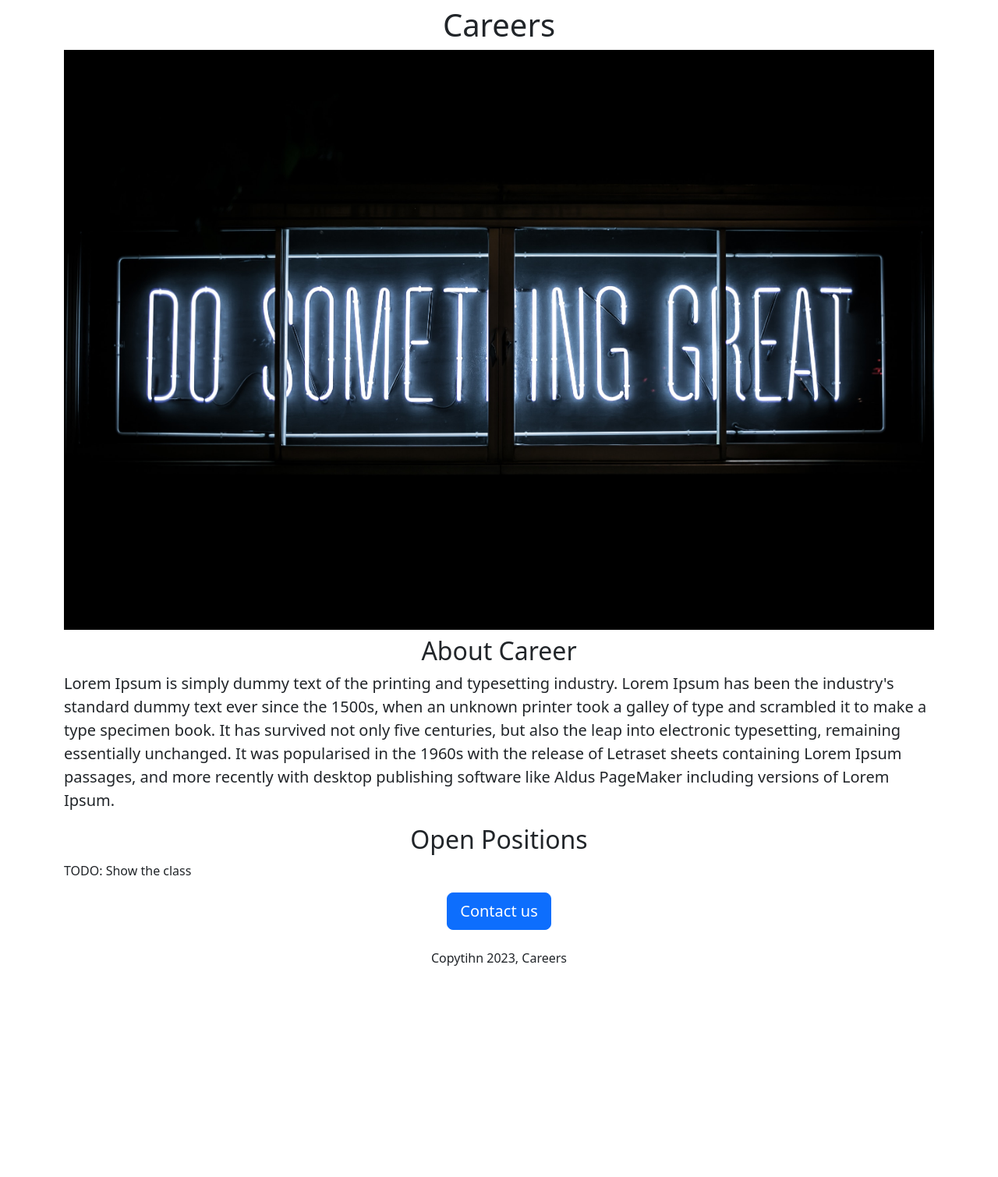
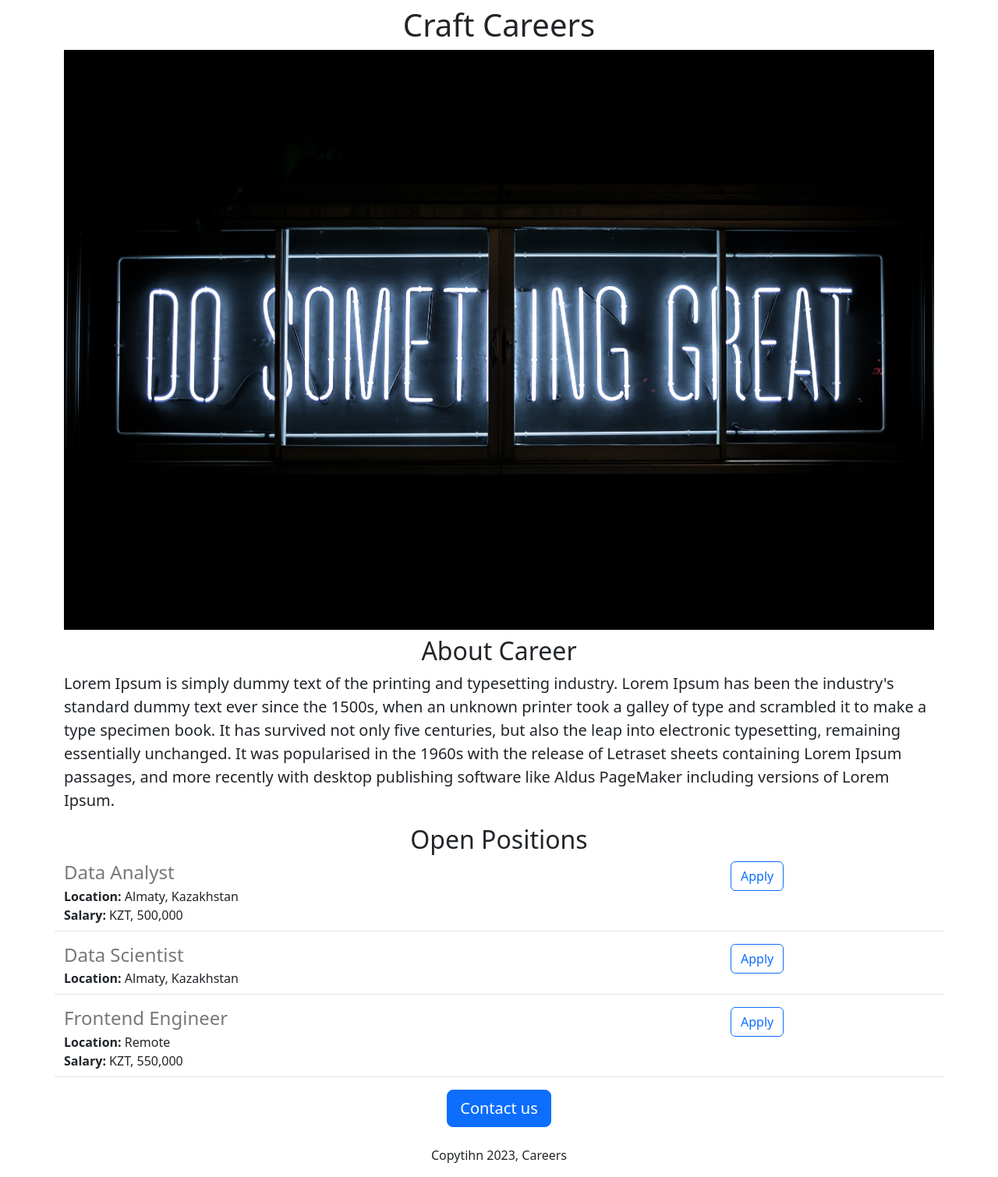
Before and after one commit to AlisherAlseiit/careers-website, a Flask app: page / in a window 1280 px wide. Shown: the whole page at 78% size. Before the commit the page ends 1239 px from the top, so only its background shows below. Run offline with Flask 3, Linux system fonts and the light colour scheme.

Commit message:
added dynamic data and API route

```diff
--- a/app.py
+++ b/app.py
@@ -1,11 +1,32 @@
-from flask import Flask, render_template
+from flask import Flask, render_template, jsonify
 
 app = Flask(__name__)
+
+JOBS = [{
+  'id': 1,
+  'title': "Data Analyst",
+  'location': 'Almaty, Kazakhstan',
+  'salary': 'KZT, 500,000'
+}, {
+  'id': 2,
+  'title': "Data Scientist",
+  'location': 'Almaty, Kazakhstan',
+}, {
+  'id': 3,
+  'title': "Frontend Engineer",
+  'location': 'Remote',
+  'salary': 'KZT, 550,000'
+}]
 
 
 @app.route("/")
 def hello_world():
-  return render_template('home.html')
+  return render_template('home.html', jobs=JOBS, company_name='Craft')
+
+
+@app.route("/api/jobs")
+def list_jobs():
+  return jsonify(JOBS)
 
 
 if __name__ == '__main__':
--- a/templates/home.html
+++ b/templates/home.html
@@ -15,14 +15,18 @@
   </head>
   <body>
       <div class="container">
-        <h1 class="text-center mb-2 mt-2">Careers</h1>
+        <h1 class="text-center mb-2 mt-2">{{company_name}} Careers</h1>
         <img class="img-fluid" src="https://careers-website--alisheralseiit.repl.co/static/banner.jpeg" height="320">
         <h2 class="text-center mb-2 mt-2">About Career</h2>
         <p class="lead">Lorem Ipsum is simply dummy text of the printing and typesetting industry. Lorem Ipsum has been the industry's standard dummy text ever since the 1500s, when an unknown printer took a galley of type and scrambled it to make a type specimen book. It has survived not only five centuries, but also the leap into electronic typesetting, remaining essentially unchanged. It was popularised in the 1960s with the release of Letraset sheets containing Lorem Ipsum passages, and more recently with desktop publishing software like Aldus PageMaker including versions of Lorem Ipsum.</p>
         <h2 class="text-center mt-2">Open Positions</h2>
-        <p>TODO: Show the class</p>
+        <div>
+          {% for job in jobs %}
+            {% include 'jobitem.html' %}
+          {% endfor %}
+        </div>
         <div class="text-center">
-        <button class="btn btn-primary btn-lg">Contact us</button>
+          <button class="btn btn-primary btn-lg">Contact us</button>
           <p class="mt-4">Copytihn 2023, Careers</p>
         </div>
       </div>
--- /dev/null
+++ b/templates/jobitem.html
@@ -0,0 +1,18 @@
+<div class="border-bottom row" style="margin-bottom:16px; padding-bottom: 8px;">
+  <div class="col-9">
+    <h4 style="color:rgb(120, 120, 120); margin-bottom:4px;">
+      {{job['title']}}
+    </h4>
+    <div>
+      <b>Location:</b> {{job['location']}}
+    </div>
+    {% if 'salary' in job %}
+    <div>
+      <b>Salary:</b> {{job['salary']}}
+    </div>
+    {% endif %}
+  </div>
+  <div class="col-3">
+    <button type="button" class="btn btn-outline-primary">Apply</button>
+  </div>
+</div>
```
